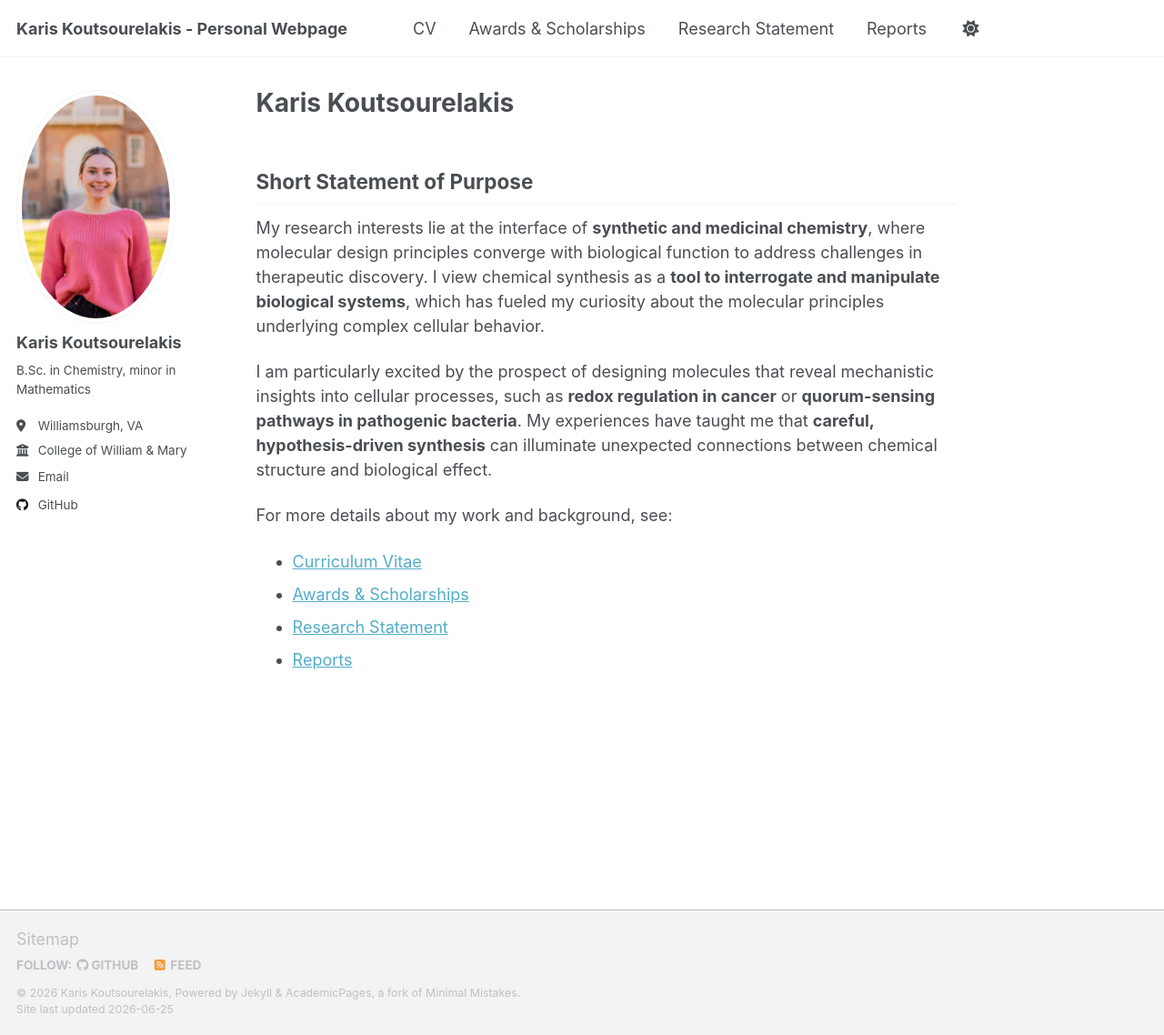
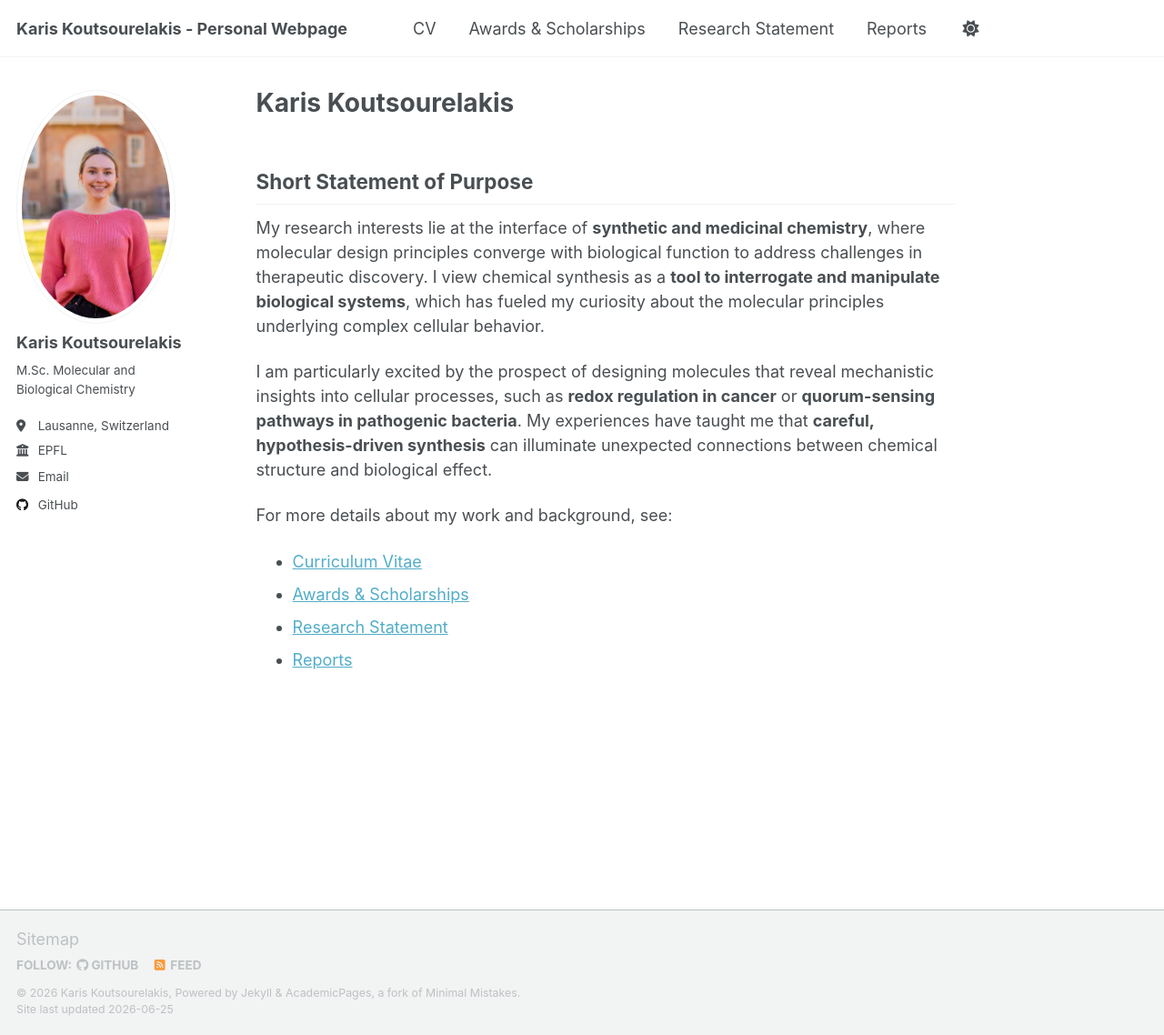
Before and after one commit to kkoutsourelakis/kkoutsourelakis.github.io, a Jekyll site: the page built from _pages/about.md, in a window 1280 px wide and 1138 px high. Shown: the whole window at 91% size. Built offline with Jekyll 4.4.1, drawn with Linux system fonts in a browser that asks for light colours; a script that is not in the unit is left out.

Commit message:
Update _config.yml

```diff
--- a/_config.yml
+++ b/_config.yml
@@ -26,9 +26,9 @@ author:
   avatar           : "kkoutsourelakis_website.jpeg"
   name             : "Karis Koutsourelakis"
   pronouns         : # example: "she/her"
-  bio              : "B.Sc. in Chemistry, minor in Mathematics"
-  location         : "Williamsburgh, VA"
-  employer         : "College of William & Mary"
+  bio              : "M.Sc. Molecular and Biological Chemistry"
+  location         : "Lausanne, Switzerland"
+  employer         : "EPFL"
   uri              :
   email            : "kkoutsourelaki@wm.edu"
 
```
